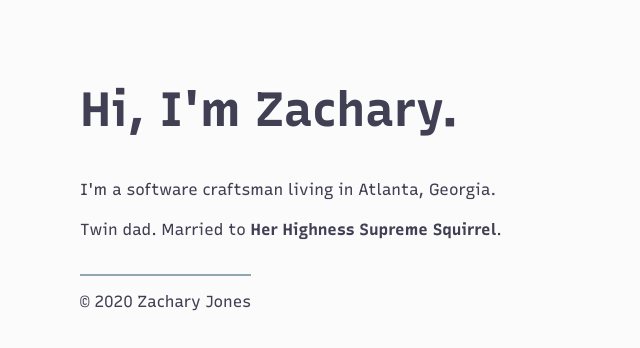
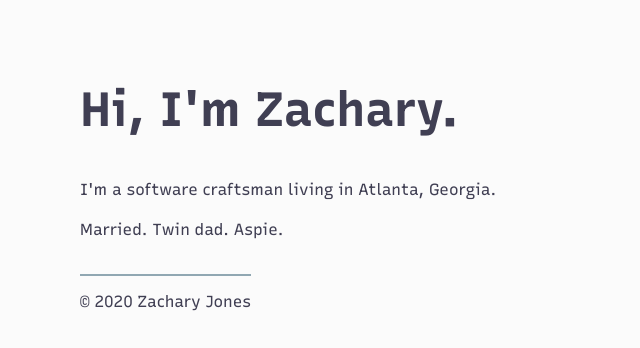
Before and after one commit to zacharytamas/hub, a Next.js app: page / in a window 1280 px wide. Shown: the top 348 px of the page, without its empty margins (0-640 px from the left). Built offline with nearby package versions, Linux system fonts and the light colour scheme.

Commit message:
Update index.tsx

```diff
--- a/src/pages/index.tsx
+++ b/src/pages/index.tsx
@@ -8,7 +8,7 @@ const Home = () => (
     <div style={{marginTop: '5rem'}}>
       <h1 style={{fontSize: '3rem'}}>Hi, I'm Zachary.</h1>
       <p>I'm a software craftsman living in Atlanta, Georgia.</p>
-      <p>Twin dad. Married to <b>Her Highness Supreme Squirrel</b>.</p>
+      <p>Married. Twin dad. Aspie.</p>
       <SiteFooter />
     </div>
   </BaseLayout>
```
